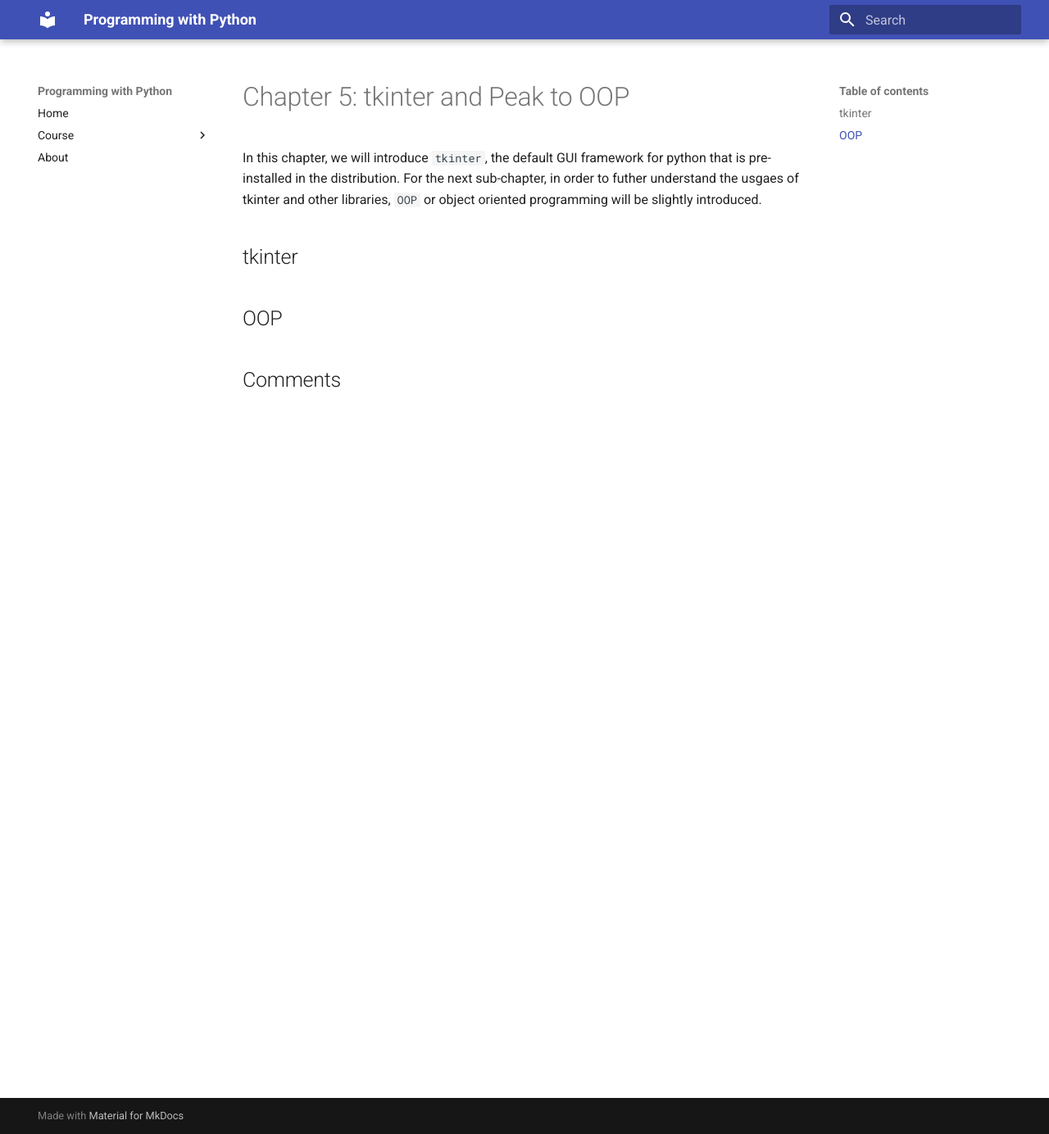
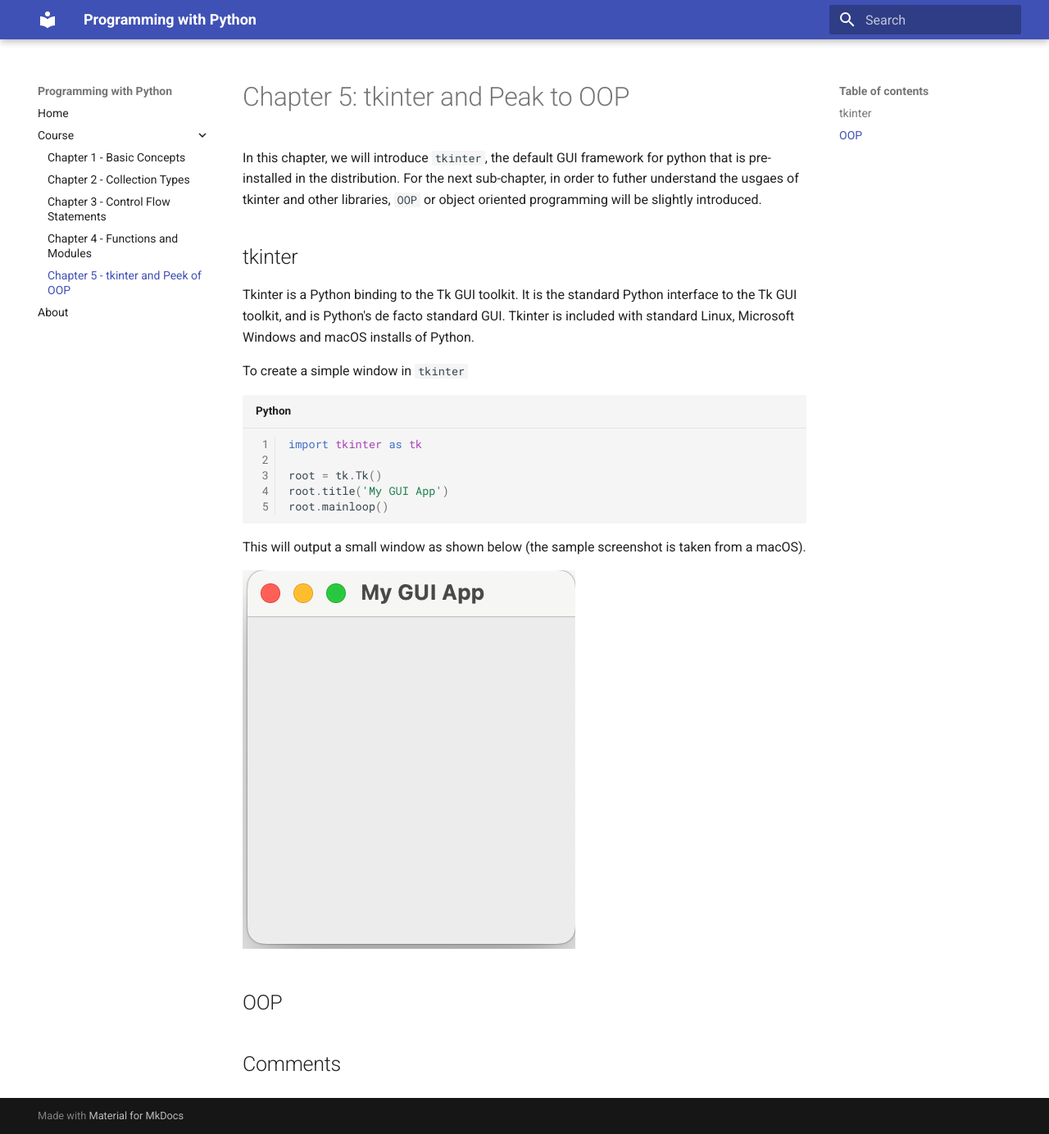
Before and after one commit to alexiusacademia/programming-with-python-course, an MkDocs documentation site: the page built from docs/course/chapter5.md, in a window 1280 px wide and 1384 px high. Shown: the whole window at 82% size. Built offline with MkDocs 1.6.1 and Material for MkDocs 9.7.7, drawn with Linux system fonts in a browser that asks for light colours; comment, search, counter and statistics services are not loaded.

Commit message:
Sample tkinter blank window

````diff
--- a/docs/course/chapter5.md
+++ b/docs/course/chapter5.md
@@ -8,4 +8,20 @@ In this chapter, we will introduce `tkinter`, the default GUI framework for pyth
 
 ## tkinter
 
+Tkinter is a Python binding to the Tk GUI toolkit. It is the standard Python interface to the Tk GUI toolkit, and is Python's de facto standard GUI. Tkinter is included with standard Linux, Microsoft Windows and macOS installs of Python.
+
+To create a simple window in `tkinter`
+
+```py
+import tkinter as tk
+
+root = tk.Tk()
+root.title('My GUI App')
+root.mainloop()
+```
+
+This will output a small window as shown below (the sample screenshot is taken from a macOS).
+
+![tkinter preview blank window](./chapter5//tkinter1.png)
+
 ## OOP
--- /dev/null
+++ b/docs/course/chapter5/tkinter1/main.py
@@ -0,0 +1,5 @@
+import tkinter as tk
+
+root = tk.Tk()
+root.title('My GUI App')
+root.mainloop()
--- a/mkdocs.yml
+++ b/mkdocs.yml
@@ -7,6 +7,7 @@ nav:
       - Chapter 2 - Collection Types: course/chapter2.md
       - Chapter 3 - Control Flow Statements: course/chapter3.md
       - Chapter 4 - Functions and Modules: course/chapter4.md
+      - Chapter 5 - tkinter and Peek of OOP: course/chapter5.md
   - About: about.md
 plugins:
   - search
````
Also changed, not shown: docs/course/chapter5/tkinter1.png (added).
